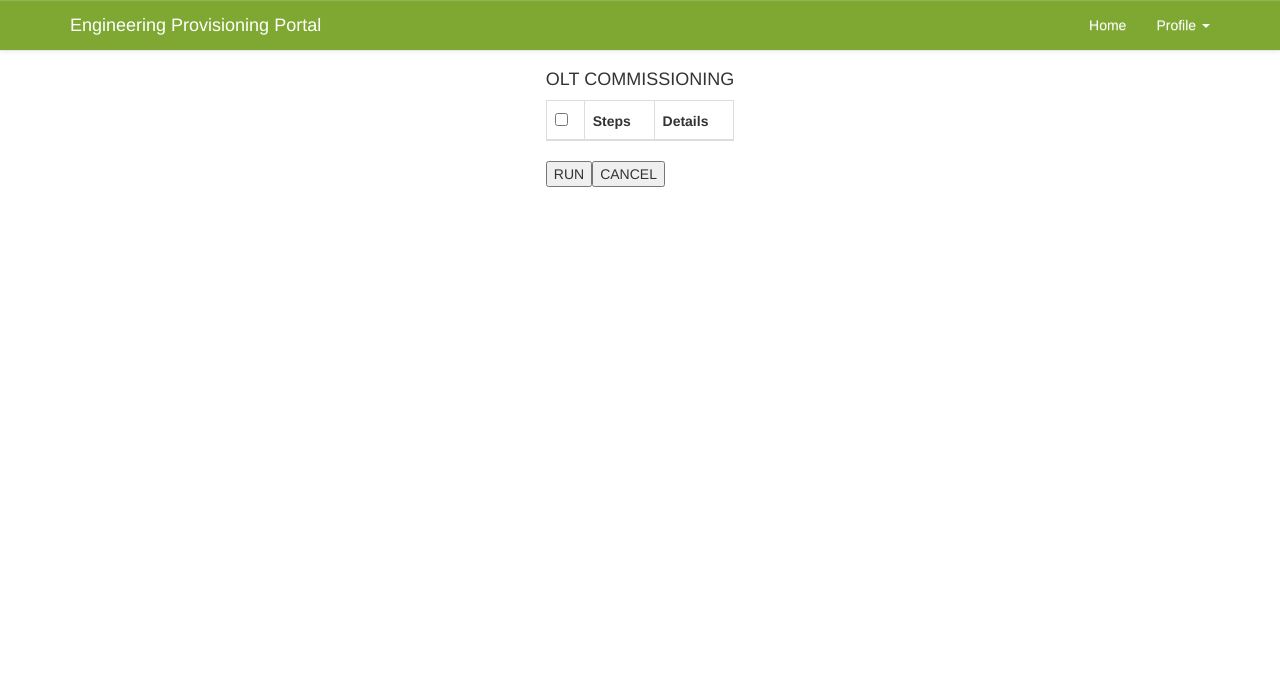
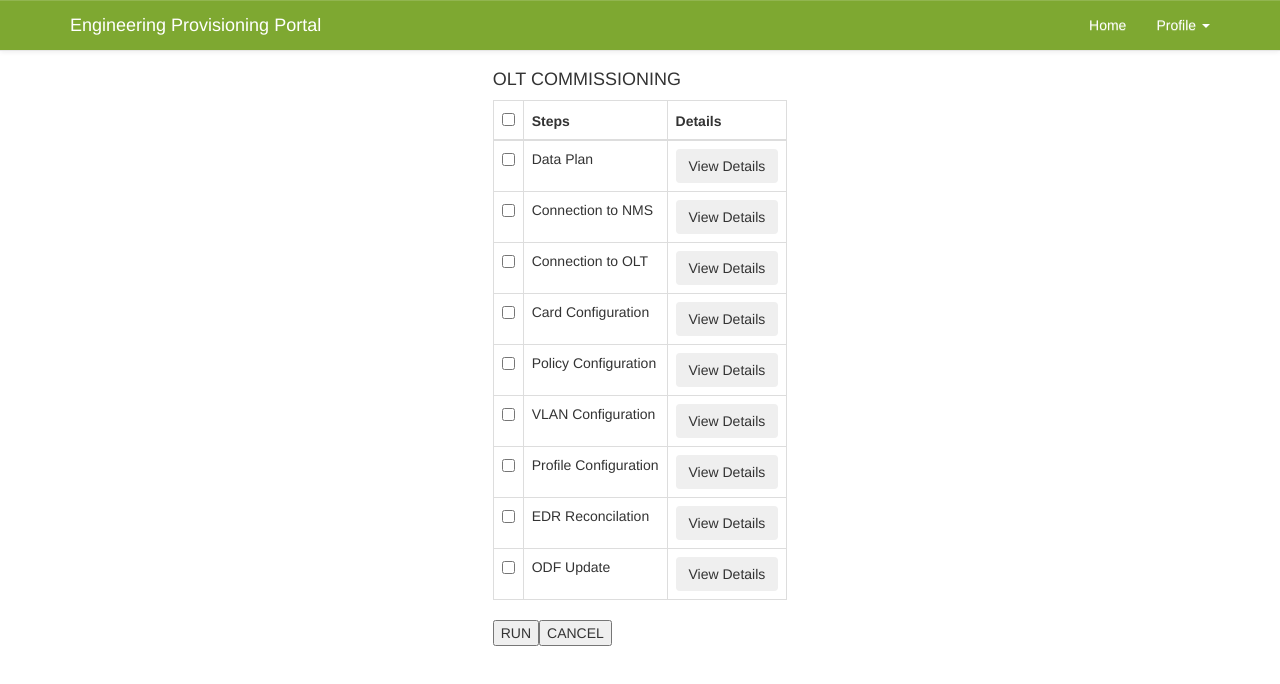
Before and after one commit to ShruthiJayaprakash/eppreactui, a React (Create React App) app: page /olt in a window 1280 px wide. Shown: the top 684 px of the page. Built offline with nearby package versions, Linux system fonts and the light colour scheme.

Commit message:
basic table styling added for OLTTable

```diff
--- a/src/components/table/OLTTableBody.jsx
+++ b/src/components/table/OLTTableBody.jsx
@@ -1,47 +1,57 @@
+import React from 'react'
+
+class OLTTableBody extends React.Component {
+    render() {
+        return (
             <tbody>
                 <tr>
                     <td><input type="checkbox" /></td>
                     <td>Data Plan</td>
-                                    <td><button>View Details</button></td>
+                    <td><button className="btn btn-lightgreen">View Details</button></td>
                 </tr>
                 <tr>
                     <td><input type="checkbox" /></td>
                     <td>Connection to NMS</td>
-                                    <td><button>View Details</button></td>
+                    <td><button className="btn btn-lightgreen">View Details</button></td>
                 </tr>
                 <tr>
                     <td><input type="checkbox" /></td>
                     <td>Connection to OLT</td>
-                                    <td><button>View Details</button></td>
+                    <td><button className="btn btn-lightgreen">View Details</button></td>
                 </tr>
                 <tr>
                     <td><input type="checkbox" /></td>
                     <td>Card Configuration</td>
-                                    <td><button>View Details</button></td>
+                    <td><button className="btn btn-lightgreen">View Details</button></td>
                 </tr>
                 <tr>
                     <td><input type="checkbox" /></td>
                     <td>Policy Configuration</td>
-                                    <td><button>View Details</button></td>
+                    <td><button className="btn btn-lightgreen">View Details</button></td>
                 </tr>
                 <tr>
                     <td><input type="checkbox" /></td>
                     <td>VLAN Configuration</td>
-                                    <td><button>View Details</button></td>
+                    <td><button className="btn btn-lightgreen">View Details</button></td>
                 </tr>
                 <tr>
                     <td><input type="checkbox" /></td>
                     <td>Profile Configuration</td>
-                                    <td><button>View Details</button></td>
+                    <td><button className="btn btn-lightgreen">View Details</button></td>
                 </tr>
                 <tr>
                     <td><input type="checkbox" /></td>
                     <td>EDR Reconcilation</td>
-                                    <td><button>View Details</button></td>
+                    <td><button className="btn btn-lightgreen">View Details</button></td>
                 </tr>
                 <tr>
                     <td><input type="checkbox" /></td>
                     <td>ODF Update</td>
-                                    <td><button>View Details</button></td>
+                    <td><button className="btn btn-lightgreen">View Details</button></td>
                 </tr>
             </tbody>
+        )
+    }
+}
+
+export default OLTTableBody
--- a/src/containers/OLTContainer.jsx
+++ b/src/containers/OLTContainer.jsx
@@ -3,6 +3,7 @@ import { connect } from 'react-redux';
 import NavBarPortal from '../components/includes/NavBarPortal';
 import Button from '../components/global/Button';
 import OLTTableHeader from '../components/table/OLTTableHeader';
+import OLTTableBody from '../components/table/OLTTableBody';
 // import { getLocalStorage } from '../helpers/Utility';
 
 class OLTContainer extends React.Component {
@@ -20,6 +21,7 @@ class OLTContainer extends React.Component {
                             <thead>
                                 <OLTTableHeader />
                             </thead>
+                            <OLTTableBody />
                         </table>
                     </div>
                     <div>
--- a/src/styles/sass/base/_base.scss
+++ b/src/styles/sass/base/_base.scss
@@ -23,6 +23,23 @@
     }
 }
 
+.btn-lightgreen {
+    margin-top: 5px;
+    @include border($lightGreen);
+    border-radius: 6px;
+    color: $black;
+    cursor: pointer;
+    background: $lightGreen;
+    width: 100px;
+    font-size: 0.9em;
+    padding: 3px 6px;
+    &:hover {
+        color: $black;
+        background: $white;
+        @include border($lightGreen);
+    }
+}
+
 .floatright{
     float:right;
 }
@@ -38,3 +55,53 @@
 .uploadbuttons{
     padding-top:10px;
 }
+
+.table {
+    width: 100%;
+    max-width: 100%;
+    // Cells
+    > thead{
+        >tr{
+            > th {
+                padding: 10px 30px;
+                line-height: 0.9rem;
+                color:$white;
+                background-color: $midGreen;
+            }
+        }
+    }
+    > tbody{
+        > tr {
+            > th,
+            > td {
+              padding: 10px 30px;
+              line-height: 0.9rem;
+              vertical-align: middle;
+              @include border($grey);
+            }
+    }
+
+    }
+    // Bottom align for column headings
+    > thead > tr > th {
+      vertical-align: middle;
+      @include border($grey);
+    }
+    // Remove top border from thead by default
+    > caption + thead,
+    > colgroup + thead,
+    > thead:first-child {
+      > tr:first-child {
+        > th,
+        > td {
+          border-top: 0;
+
+        }
+      }
+    }
+    // Account for multiple tbody instances
+    > tbody + tbody {
+        @include border($grey);
+    }
+
+  }
```
Lines whose indentation alone changed are shown as unchanged.
